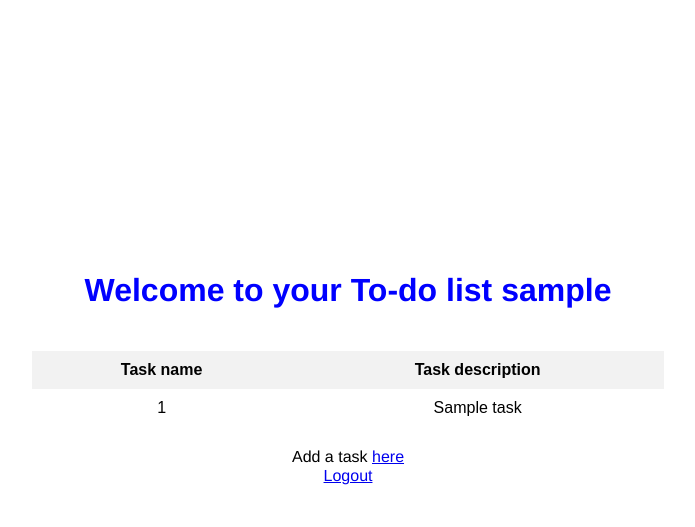
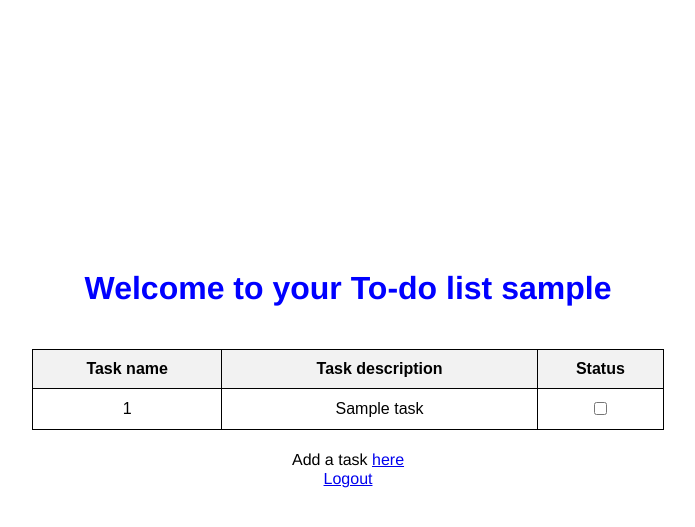
Before and after one commit to ZalioSW/To-do-list, a Flask app: template templates/index.html in a window 1280 px wide. Shown: the top 527 px of the page, without its empty margins (292-987 px from the left). Run offline with Flask 3, Linux system fonts and the light colour scheme; the template is opened without the code that fills it: most values are stand-ins (such as "Sample title", 1, 10 or a date in 2020).

Commit message:
fixing css and adding an overline

```diff
--- a/static/style.css
+++ b/static/style.css
@@ -14,10 +14,6 @@ textarea {
     resize: none;
 }
 
-input {
-    width: 500px;
-    height: 25px;
-}
 
 .task-name-desc{
     font-size: x-large;
@@ -42,3 +38,19 @@ td, th {
     text-align: center;
     padding: 10px;
 }
+
+table, th, td {
+    border: 1px solid black;
+}
+
+td:nth-child(1) {
+    width: 30%;
+}
+
+td:nth-child(2) {
+    width: 50%;
+}
+
+td:nth-child(3) {
+    width: 20%;
+}
--- a/templates/index.html
+++ b/templates/index.html
@@ -13,11 +13,13 @@
             <tr>
                 <th>Task name</th>
                 <th>Task description</th>
+                <th>Status</th>
             </tr>
             {% for task in tasks %}
-            <tr>
+            <tr id="raw">
                 <td>{{ task[0] }}</td>
                 <td>{{ task[1] }}</td>
+                <td><input type="checkbox" id="cek" onclick="lineWrite(this)"></td>
             </tr>
             {% endfor %}
         </table>
@@ -26,5 +28,12 @@
     {% endif %}
     <div>Add a task <a href="/addTask">here</a></div>
     <a href="/logout">Logout</a>
+
+    <script>
+        function lineWrite(checkbox) {
+            const row = checkbox.closest('tr');
+            row.style.textDecoration = checkbox.checked ? 'line-through' : 'none';
+        }
+    </script>
 </body>
 </html>
```
Also changed, not shown: tasks.sqlite (added), uporabniki.sqlite (added).
